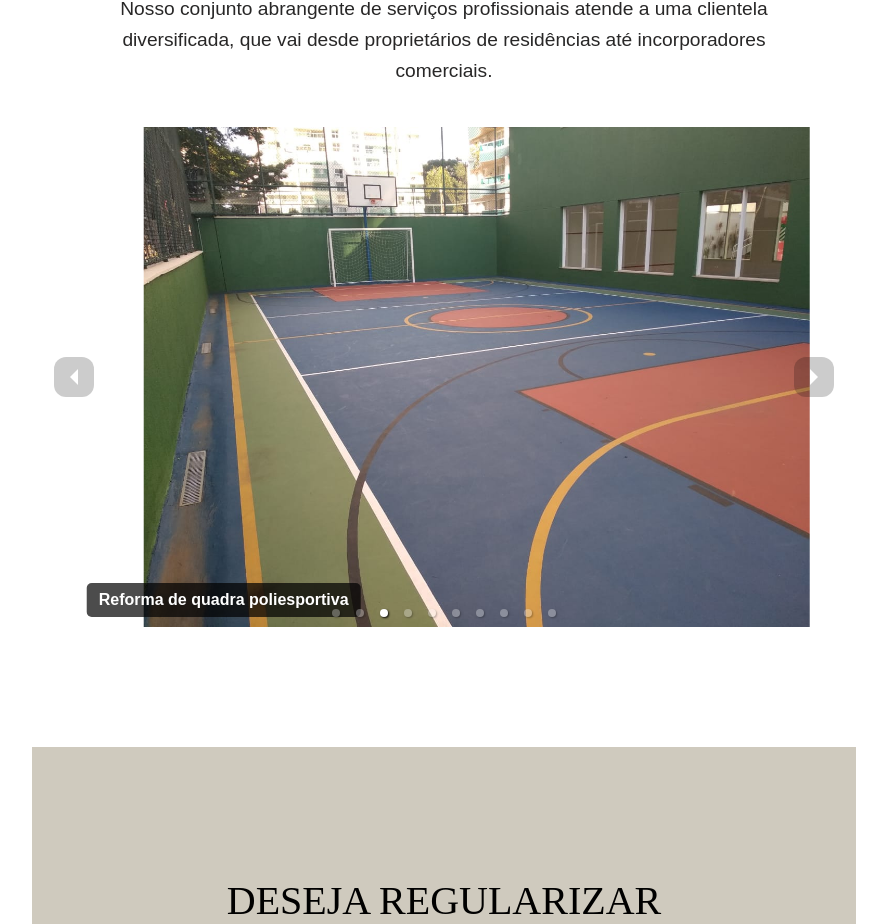
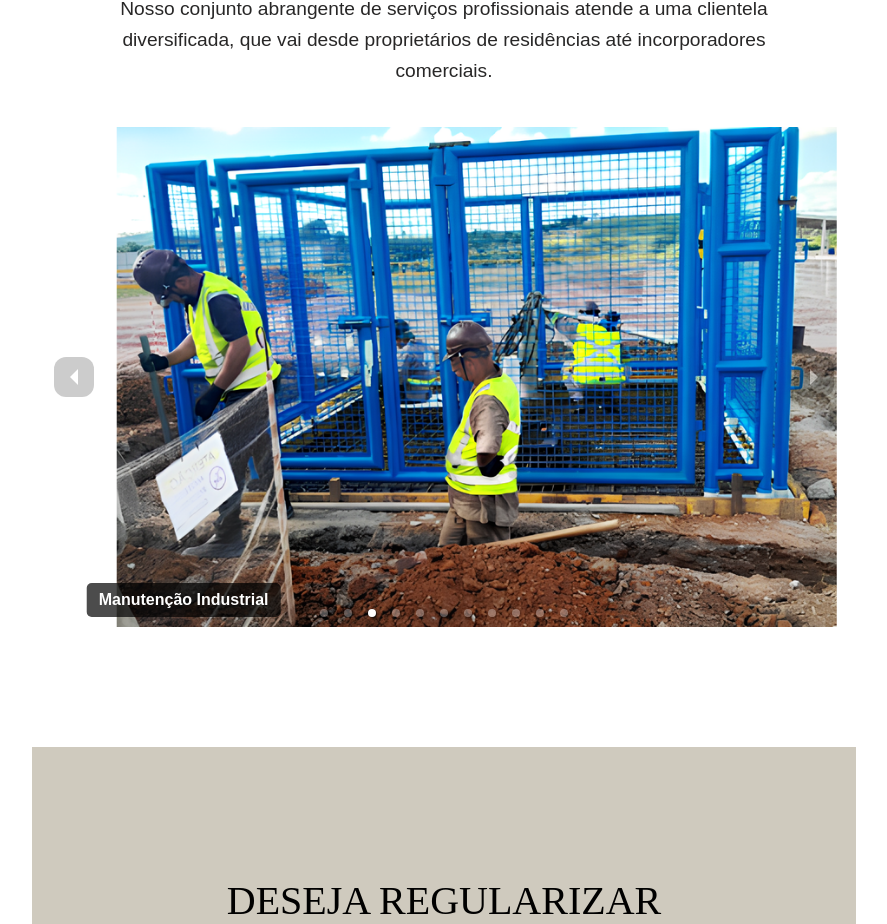
Before and after one commit to andremc331/app-DAFFI, a React (Create React App) app in the folder front/: page / in a window 1280 px wide. Shown: the part 774-1698 px from the top of the page, without its empty margins (196-1083 px from the left). Built offline with nearby package versions, Linux system fonts and the light colour scheme.

Commit message:
image change

```diff
--- a/front/src/pages/HomePage.tsx
+++ b/front/src/pages/HomePage.tsx
@@ -5,6 +5,7 @@ import "react-responsive-carousel/lib/styles/carousel.min.css";
 import galpaoImg from "../images/galpao.jpg";
 // import concretoImg from "../images/concreto.jpg";
 // import estruturaImg from "../images/estrutura.jpg"
+import marsImg from "../images/mars.png";
 import quadraImg from "../images/quadra.jpg";
 import pavimentoImg from "../images/pavimento.jpg";
 import piscinaImg from "../images/piscina.jpg";
@@ -483,6 +484,12 @@ const HomePage: React.FC = () => {
                 <Caption>Galpão Treliçado</Caption>
               </ImageContainer>
             </div>
+            <div>
+              <ImageContainer>
+                <Image src={marsImg} alt="Mars" />
+                <Caption>Manutenção Industrial</Caption>
+              </ImageContainer>
+            </div>
             {/* <div>
               <ImageContainer>
                 <Image src={concretoImg} alt="30m³ de concreto usinado" />
```
Also changed, not shown: front/src/images/mars.png (added).
